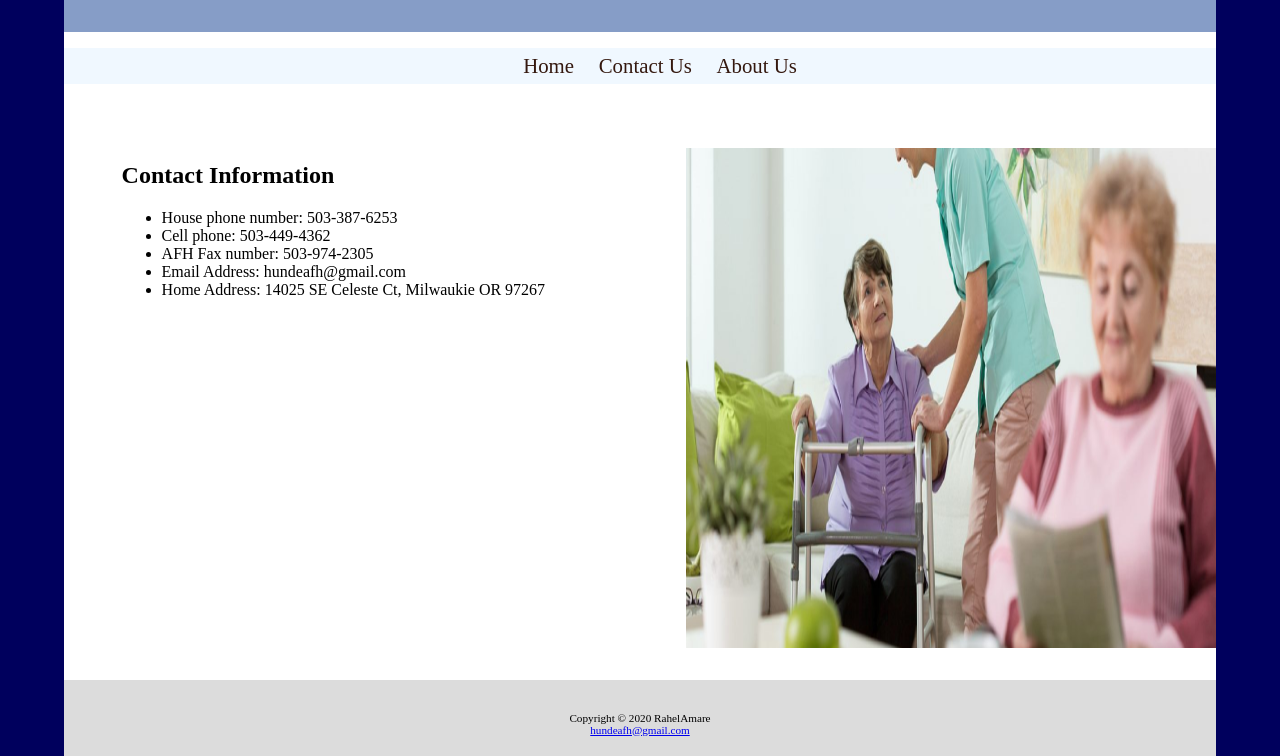
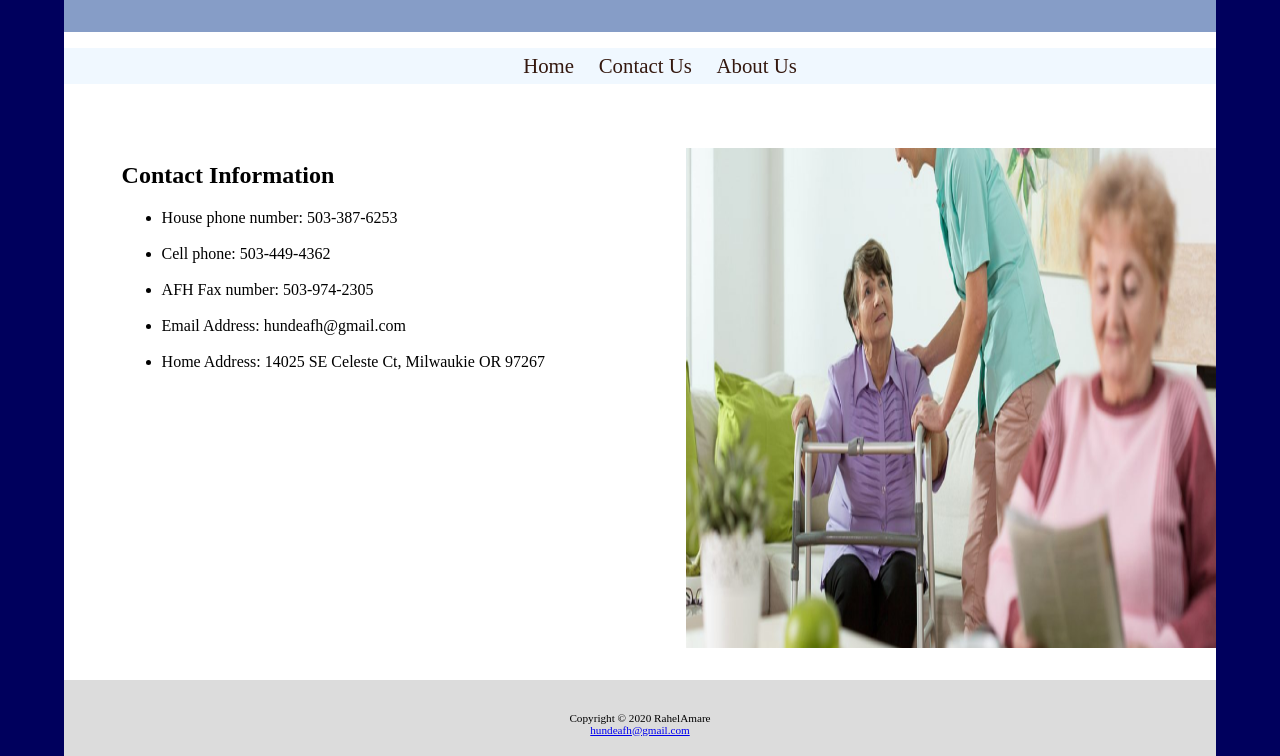
Before and after one commit to hunde2020/hunde2020.github.io, a plain HTML site: page contact.html in a window 1280 px wide. Shown: the part 54-810 px from the top of the page. Drawn offline with Linux system fonts and the light colour scheme.

Commit message:
Update contact.html

```diff
--- a/contact.html
+++ b/contact.html
@@ -58,10 +58,10 @@ Date: 9/5/2020
         <article class="full">
             <h1>Contact Information</h1>
             <ul>
-                <li>House phone number: 503-387-6253</li>
-               <li>Cell phone: 503-449-4362</li>
-                <li>AFH Fax number: 503-974-2305</li>
-                <li>Email Address: hundeafh@gmail.com</li>
+                <li>House phone number: 503-387-6253</li> <br>
+               <li>Cell phone: 503-449-4362</li><br>
+                <li>AFH Fax number: 503-974-2305</li><br>
+                <li>Email Address: hundeafh@gmail.com</li><br>
                 <li>Home Address: 14025 SE Celeste Ct, Milwaukie OR 97267</li>
             </ul>
 
```
